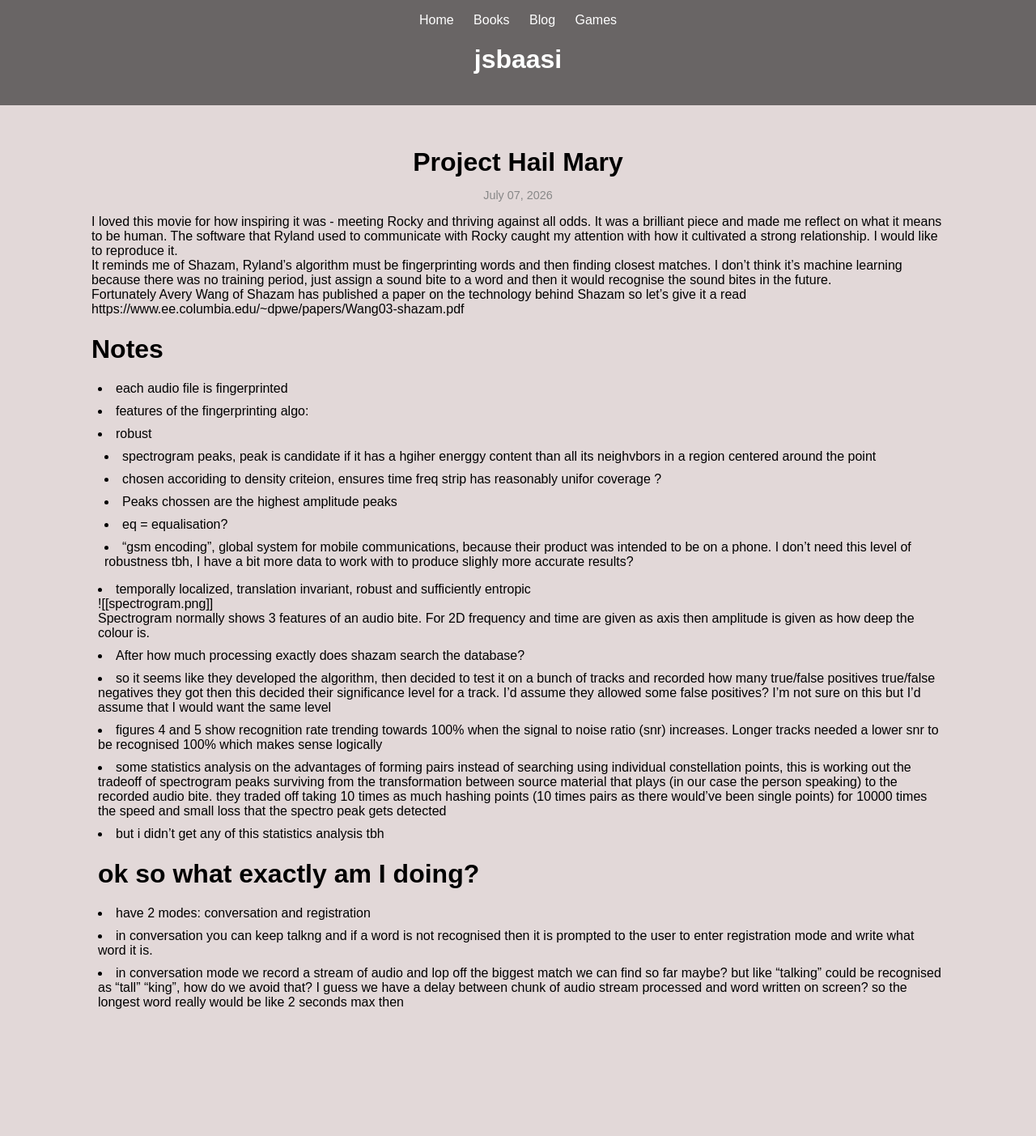
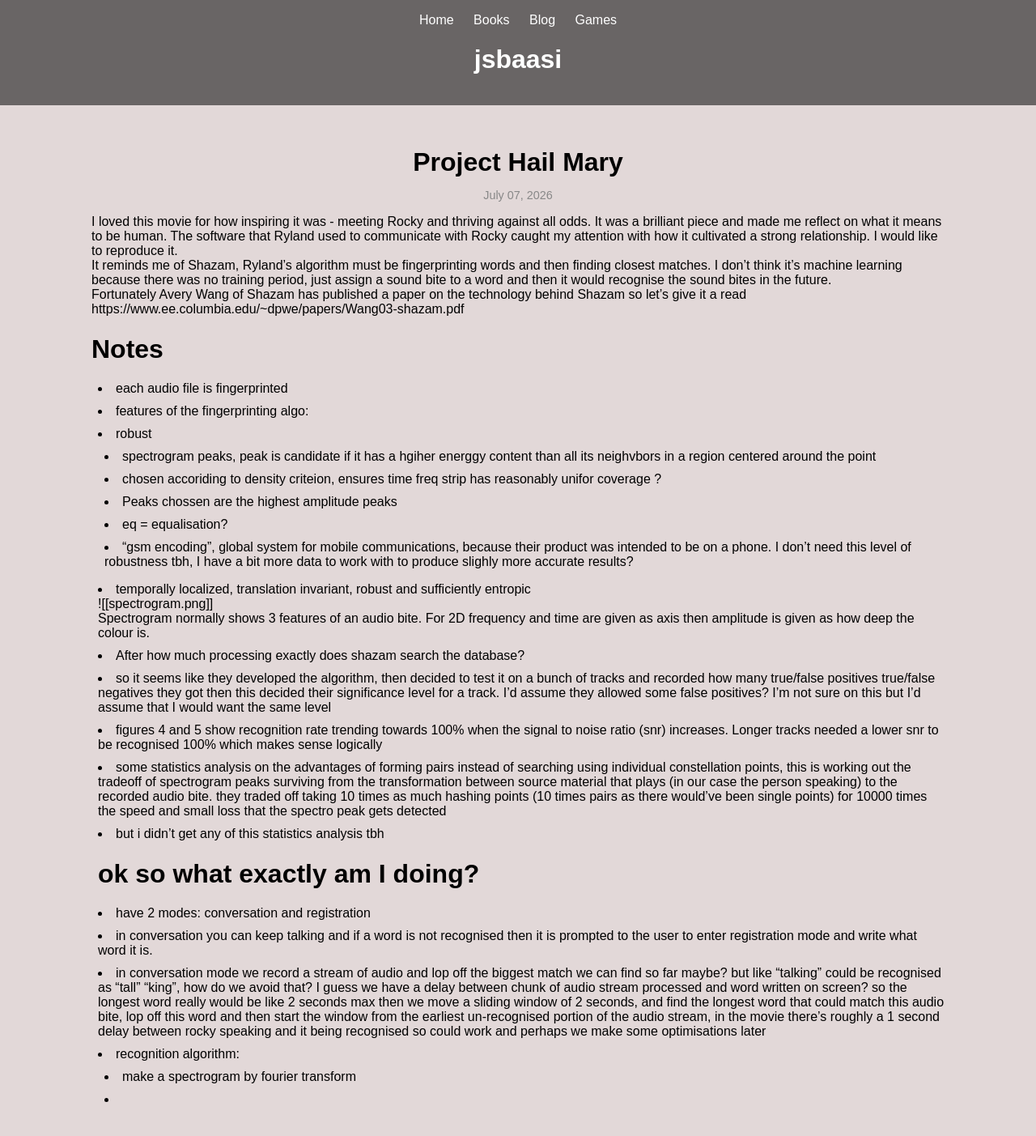
Before and after one commit to jsbaasi/jsbaasi.github.io, a Jekyll site: the page built from _posts/2026-07-07-project-hail-mary.md, in a window 1280 px wide. Shown: the whole page at 81% size. Built offline with Jekyll 4.4.1, drawn with Linux system fonts in a browser that asks for light colours; before the commit the page ends 1283 px from its top, so only the background shows below that.

Commit message:
vault backup: 2026-07-07 14:33:07

```diff
--- a/_posts/2026-07-07-project-hail-mary.md
+++ b/_posts/2026-07-07-project-hail-mary.md
@@ -27,5 +27,8 @@ Spectrogram normally shows 3 features of an audio bite. For 2D frequency and tim
 - but i didn't get any of this statistics analysis tbh
 # ok so what exactly am I doing?
 - have 2 modes: conversation and registration
-- in conversation you can keep talkng and if a word is not recognised then it is prompted to the user to enter registration mode and write what word it is.
-- in conversation mode we record a stream of audio and lop off the biggest match we can find so far maybe? but like "talking" could be recognised as "tall" "king", how do we avoid that? I guess we have a delay between chunk of audio stream processed and word written on screen? so the longest word really would be like 2 seconds max then
+- in conversation you can keep talking and if a word is not recognised then it is prompted to the user to enter registration mode and write what word it is.
+- in conversation mode we record a stream of audio and lop off the biggest match we can find so far maybe? but like "talking" could be recognised as "tall" "king", how do we avoid that? I guess we have a delay between chunk of audio stream processed and word written on screen? so the longest word really would be like 2 seconds max then we move a sliding window of 2 seconds, and find the longest word that could match this audio bite, lop off this word and then start the window from the earliest un-recognised portion of the audio stream, in the movie there's roughly a 1 second delay between rocky speaking and it being recognised so could work and perhaps we make some optimisations later
+- recognition algorithm:
+	- make a spectrogram by fourier transform
+	-
```
